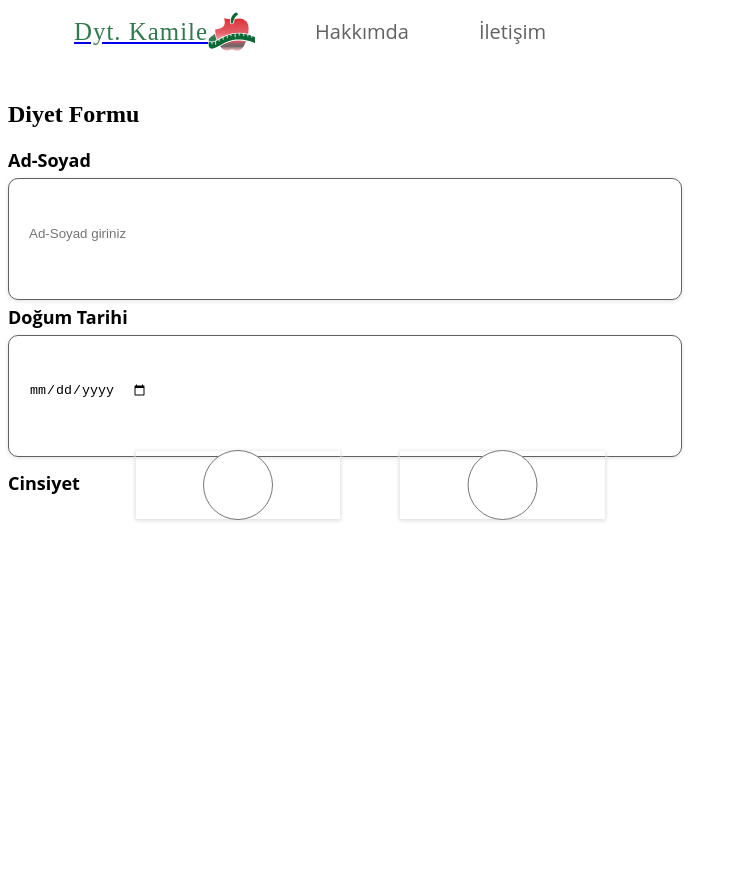
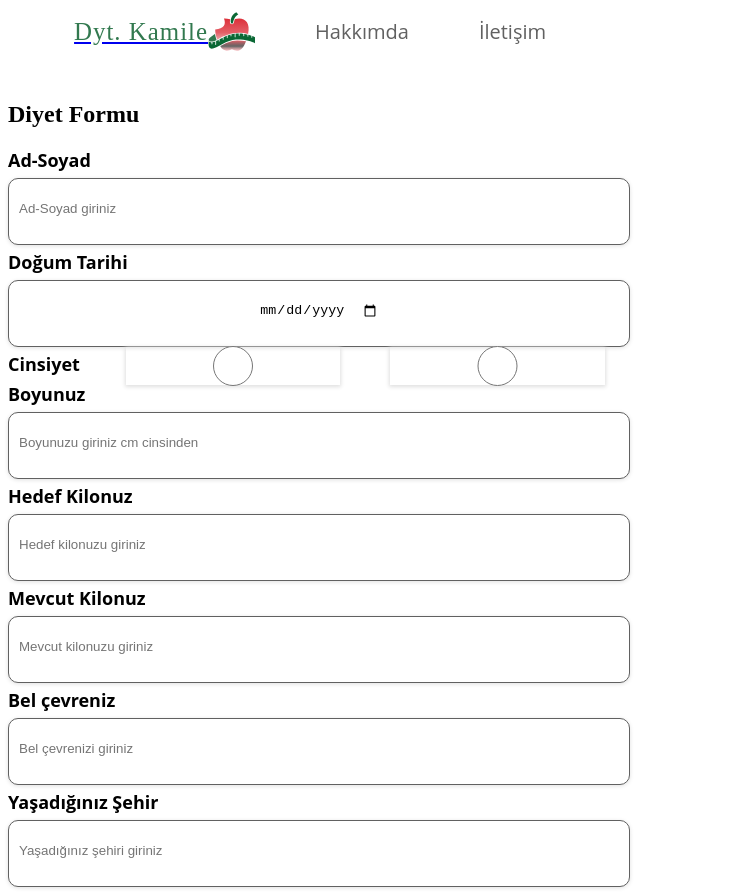
Before and after one commit to Mehmetcimen4/Dyt.-Kamile, a React (Vite) app in the folder Dyt-Kamile/: page /form in a window 1280 px wide. Shown: the top 895 px of the page, without its empty margins (0-739 px from the left). Before the commit the page ends 800 px from the top, so only its background shows below. Built offline with nearby package versions, Linux system fonts and the light colour scheme.

Commit message:
Furkan Damar
form devam

```diff
--- a/Dyt-Kamile/src/App.css
+++ b/Dyt-Kamile/src/App.css
@@ -144,9 +144,9 @@ gap: 5px;
 .formtype2{
   display: flex;
   width: 601px;
-  height: 44px;
+  height: 25px;
   align-items: center;
-  gap: 50px;
+  gap: 40px;
 }
 
 label{
@@ -160,12 +160,12 @@ line-height: 25px; /* 138.889% */
 
 input{
   display: flex;
-width: 632px;
-height: 70px;
-padding: 20px 20px 30px 20px;
+width: 600px;
+height: 40px;
+padding: 10px 10px 15px 10px;
 flex-direction: column;
 justify-content: center;
-align-items: flex-start;
+align-items: center;
 gap: 10px;
 border-radius: 10px;
 border: 1px solid var(--black-black-600, #616161);
--- a/Dyt-Kamile/src/components/Form.jsx
+++ b/Dyt-Kamile/src/components/Form.jsx
@@ -15,8 +15,24 @@ export const Form = () => {
             <label>Cinsiyet</label>
             <input type="radio" name="Erkek" placeholder='Erkek'/>
             <input type="radio" name="Kadın" placeholder='Kadın'/>
+        </div>
 
-        </div>
+        <label>Boyunuz</label>
+        <input  type="text" placeholder='Boyunuzu giriniz cm cinsinden' />
+
+        <label>Hedef Kilonuz</label>
+        <input  type="text" placeholder='Hedef kilonuzu giriniz' />
+
+        <label>Mevcut Kilonuz</label>
+        <input  type="text" placeholder='Mevcut kilonuzu giriniz' />
+
+        <label>Bel çevreniz</label>
+        <input  type="text" placeholder='Bel çevrenizi giriniz' />
+
+        <label>Yaşadığınız Şehir</label>
+        <input  type="text" placeholder='Yaşadığınız şehiri giriniz' />
+
+
 
     </form>
     </div>
```
